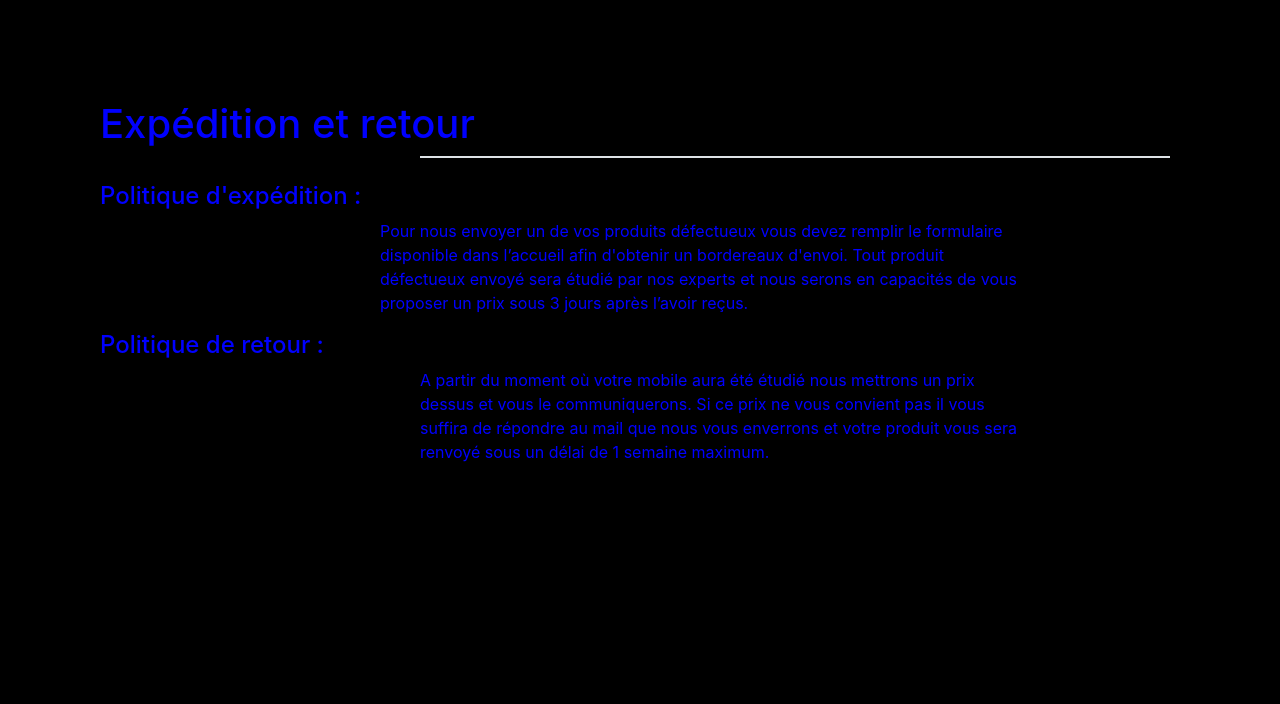
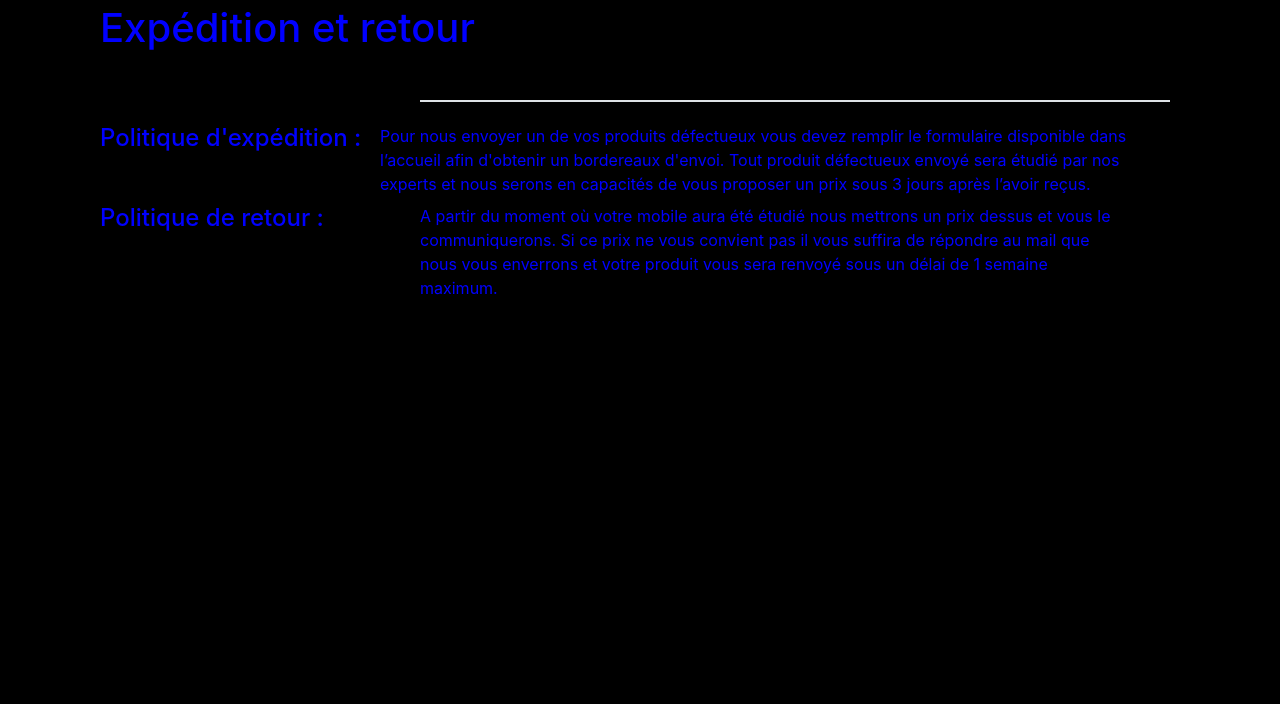
Before and after one commit to carlitos35789/projet_web, a PHP site: page /exp_et_re.php in a window 1280 px wide. Shown: the part 116-820 px from the top of the page. After the commit the page ends 411 px from the top, so only its background shows below. Run offline with PHP 8.4, Linux system fonts and the light colour scheme.

Commit message:
update 17h18

```diff
--- a/Login/connexion.php
+++ b/Login/connexion.php
@@ -1,7 +1,10 @@
 <?php
 
 session_start();
-    require_once 'connexion_bdd.php';
+$mysqli = new PDO('mysql:host=localhost;dbname=telephone;charset=utf8', 'root', '');
+foreach($mysqli->query('SELECT * from telephone') as $row) {
+    print_r($row);
+}
 
     if(isset($_POST['email']) && isset($_POST['password'])){
         $email = htmlspecialchars($_POST['email']);
--- a/Login/connexion_bdd.php
+++ b/Login/connexion_bdd.php
@@ -1,6 +1,6 @@
 <?php
-try {
-        $mysqli = new PDO('mariadb:host=localhost;dbname=telephone;charset=utf8;port=22', 'root', "");
+try{
+    $mysqli = new PDO('mysql:host=localhost;dbname=telephone;charset=utf8', 'root', '');
     foreach($mysqli->query('SELECT * from telephone') as $row) {
         print_r($row);
     }
--- a/css/custom.css
+++ b/css/custom.css
@@ -125,6 +125,8 @@ section.top-page {
 }
 
 .big-title {
+    position: absolute;
+    top: 15%;
     color: blue;
     font-size: 40px;
 }
@@ -140,6 +142,8 @@ section.top-page {
 }
 
 div.div-inline {
+    position: absolute;
+    top: 30%;
     display: inline-block;
     margin-left: 280px;
     margin-top: 0px;
@@ -149,11 +153,15 @@ div.div-inline {
   }
 
   h4.h4-inline {
+    position: absolute;
+    top: 30%;
     display: inline-block;
     color: blue;
   }
 
   div.div-inline-2 {
+    position: absolute;
+    top: 40%;
     display: inline-block;
     margin-left: 320px;
     margin-top: 0px;
@@ -164,6 +172,8 @@ div.div-inline {
   }
 
   h4.h4-inline-2 {
+    position: absolute;
+    top: 40%;
     display: inline-block;
     color: blue;
   }
--- a/exp_et_re.php
+++ b/exp_et_re.php
@@ -7,10 +7,9 @@ require('header.php');
     <section class="top-page">
         <div class="page">
             <h3 class="big-title">Expédition et retour <br> </h3>
-            <div class="border"></div> <br>
-            <h4 class="h4-inline">Politique d'expédition : </h4> <blockquote><div class="div-inline"> Pour nous envoyer un de vos produits défectueux vous devez remplir le formulaire disponible dans l’accueil afin d'obtenir un bordereaux d'envoi. Tout produit défectueux envoyé sera étudié par nos experts et nous serons en capacités de vous proposer un prix sous 3 jours après l’avoir reçus.
+            <div class="border"></div>
+            <h4 class="h4-inline">Politique d'expédition : </h4><div class="div-inline"> Pour nous envoyer un de vos produits défectueux vous devez remplir le formulaire disponible dans l’accueil afin d'obtenir un bordereaux d'envoi. Tout produit défectueux envoyé sera étudié par nos experts et nous serons en capacités de vous proposer un prix sous 3 jours après l’avoir reçus.
                 </div>
-            </blockquote>
 
             <h4 class="h4-inline-2">Politique de retour : </h4><div class="div-inline-2"> A partir du moment où votre mobile aura été étudié nous mettrons un prix dessus et vous le communiquerons. Si ce prix ne vous convient pas il vous suffira de répondre au mail que nous vous enverrons et votre produit vous sera renvoyé sous un délai de 1 semaine maximum.
                 </div>
```
Also changed, not shown: Login/traitement_insc.php (+6 -2 lines).
